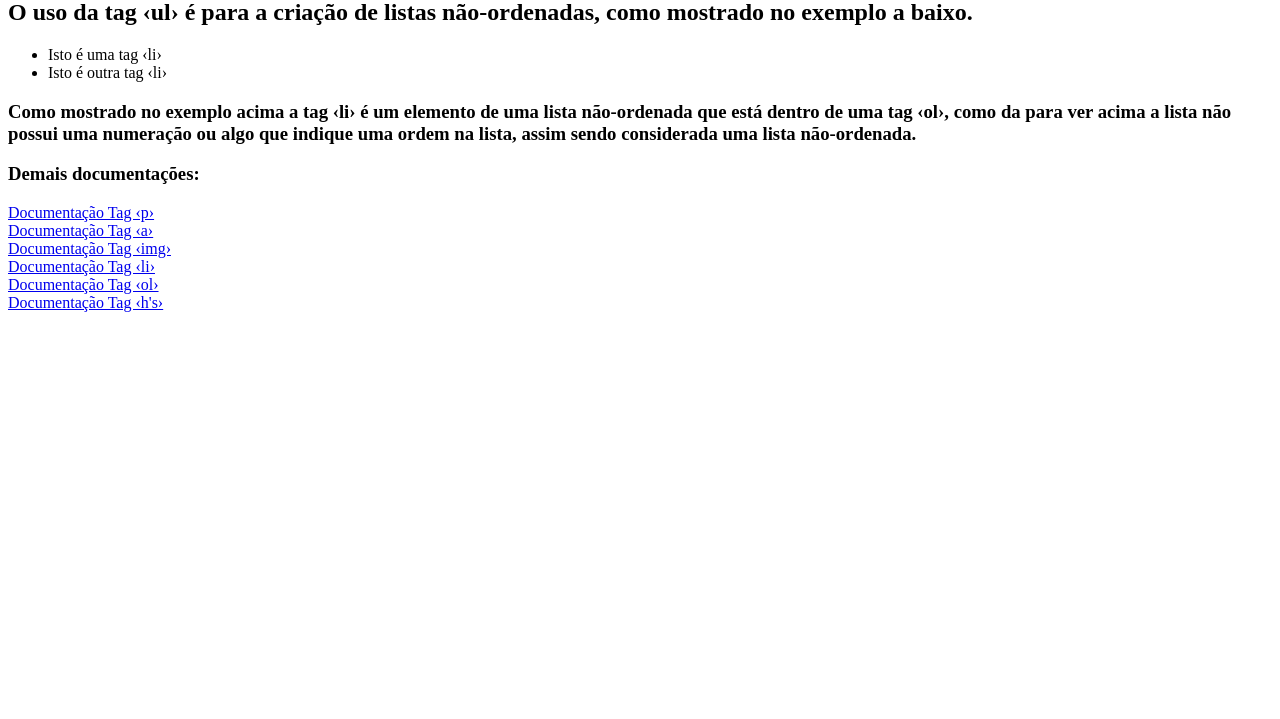
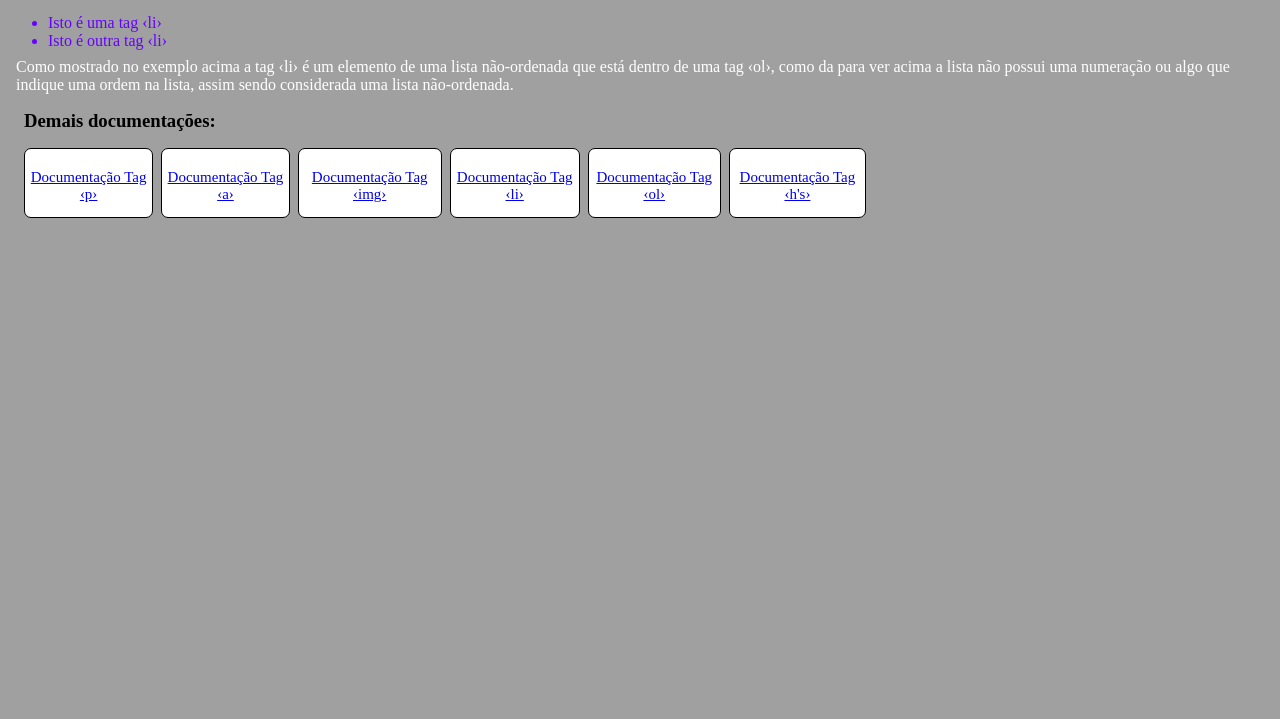
Before and after one commit to victormdsp/front-end-web-mackenzie-brasscom-Victor-Martini, a plain HTML site: page TagsHtml/ul.html in a window 1280 px wide. Shown: the part 81-800 px from the top of the page. Drawn offline with Linux system fonts and the light colour scheme.

Commit message:
css Tags

```diff
--- /dev/null
+++ b/TagsHtml/style/style.css
@@ -0,0 +1,65 @@
+*{
+    margin: 0;
+    padding: 0;
+}
+
+body{
+    background-color: #a0a0a0;
+    margin-left: 1rem;
+    color: #ffffff;
+}
+
+#tagPrincipal :first-child{
+    margin-top: 1rem;
+    color: #000000;
+}
+
+#tagPrincipal li {
+    color:#6600ff !important;
+}
+
+#linkDemaisTags h3{
+    margin-top: 1rem;
+    margin-bottom: 1rem;
+    margin-left: 0.5rem;
+    color:#000000;
+}
+
+#links{
+    display: flex;
+    height: 70px;
+    width: 850px;
+}
+
+#links a{
+    text-align: center;
+    background-color: #ffffff;
+
+    padding-top: 20px;
+    margin-left: 0.5rem;
+
+    border-radius: 7px;
+    border: 1px solid #000000;
+}
+
+h1,h2,h3,h4,h5,h6{
+    color:#aa0000;
+    margin-top: 0.5rem;
+}
+
+p{
+    margin-top: 0.5rem;
+    margin-bottom: 0.5rem;
+}
+
+a{
+    font-size: 15px;
+}
+
+ol,ul{
+    margin-left: 2rem;
+}
+
+li{
+    color:#6600ff
+}
--- a/TagsHtml/ul.html
+++ b/TagsHtml/ul.html
@@ -4,21 +4,23 @@
     <meta charset="UTF-8">
     <meta http-equiv="X-UA-Compatible" content="IE=edge">
     <meta name="viewport" content="width=device-width, initial-scale=1.0">
+    <link rel="stylesheet" href="./style/style.css">
     <title>Document</title>
 </head>
 <body>
-    <div id="tagA">
+    <div id="tagPrincipal">
         <h1>Tag &lsaquo;ul&rsaquo;</h1>
-        <h2>O uso da tag &lsaquo;ul&rsaquo; é para a criação de listas não-ordenadas, como mostrado no exemplo a baixo.</h2>
-        <ul>
+        <p>O uso da tag &lsaquo;ul&rsaquo; é para a criação de listas não-ordenadas, como mostrado no exemplo a baixo.</p>
+        <ul id='lista'>
             <li>Isto é uma tag &lsaquo;li&rsaquo;</li>
             <li>Isto é outra tag &lsaquo;li&rsaquo;</li>
         </ul>
-        <h3>Como mostrado no exemplo acima a tag &lsaquo;li&rsaquo; é um elemento de uma lista não-ordenada que está dentro de uma tag &lsaquo;ol&rsaquo;,
-            como da para ver acima a lista não possui uma numeração ou algo que indique uma ordem na lista, assim sendo considerada uma lista não-ordenada.</h3>
+        <p>Como mostrado no exemplo acima a tag &lsaquo;li&rsaquo; é um elemento de uma lista não-ordenada que está dentro de uma tag &lsaquo;ol&rsaquo;,
+            como da para ver acima a lista não possui uma numeração ou algo que indique uma ordem na lista, assim sendo considerada uma lista não-ordenada.</p>
     </div>
     <div id='linkDemaisTags'>
         <h3>Demais documentações:</h3>
+        <div id='links'>
             <a href="p.html">Documentação Tag &lsaquo;p&rsaquo;</a>
             <br>
             <a href="a.html">Documentação Tag &lsaquo;a&rsaquo;</a>
@@ -31,5 +33,6 @@
             <br>
             <a href="hTag.html">Documentação Tag &lsaquo;h's&rsaquo;</a>
         </div>
+    </div>
 </body>
 </html>
```
Also changed, not shown: PrimeiroCSS/index.html (added, +27 -0 lines), TagsHtml/a.html (+8 -5 lines), TagsHtml/hTag.html (+11 -9 lines), TagsHtml/img.html (+8 -5 lines), TagsHtml/li.html (+7 -4 lines), TagsHtml/ol.html (+7 -4 lines), TagsHtml/p.html (+5 -2 lines), PrimeiroCSS/style.css (added). Lines whose indentation alone changed are shown as unchanged.
